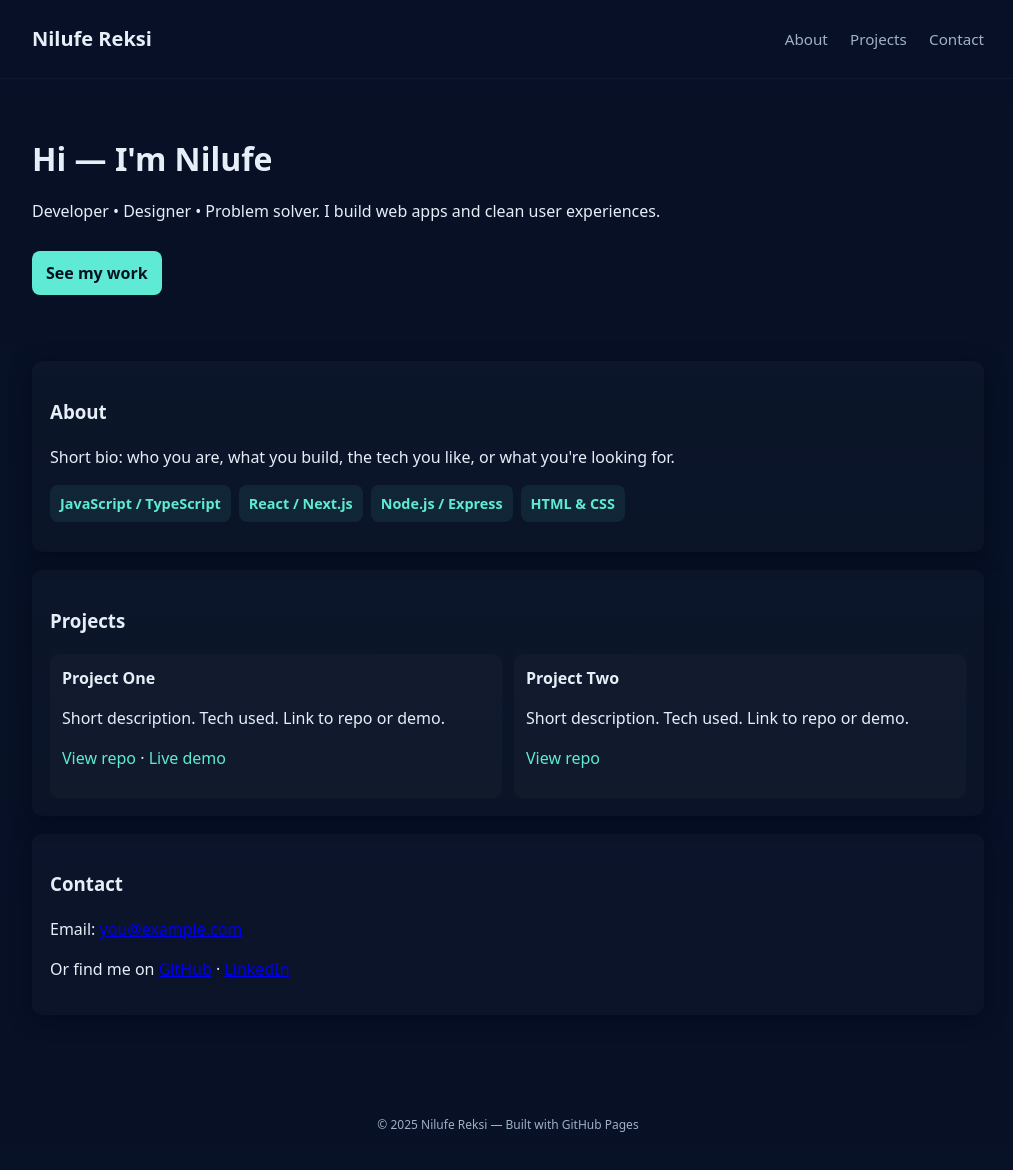
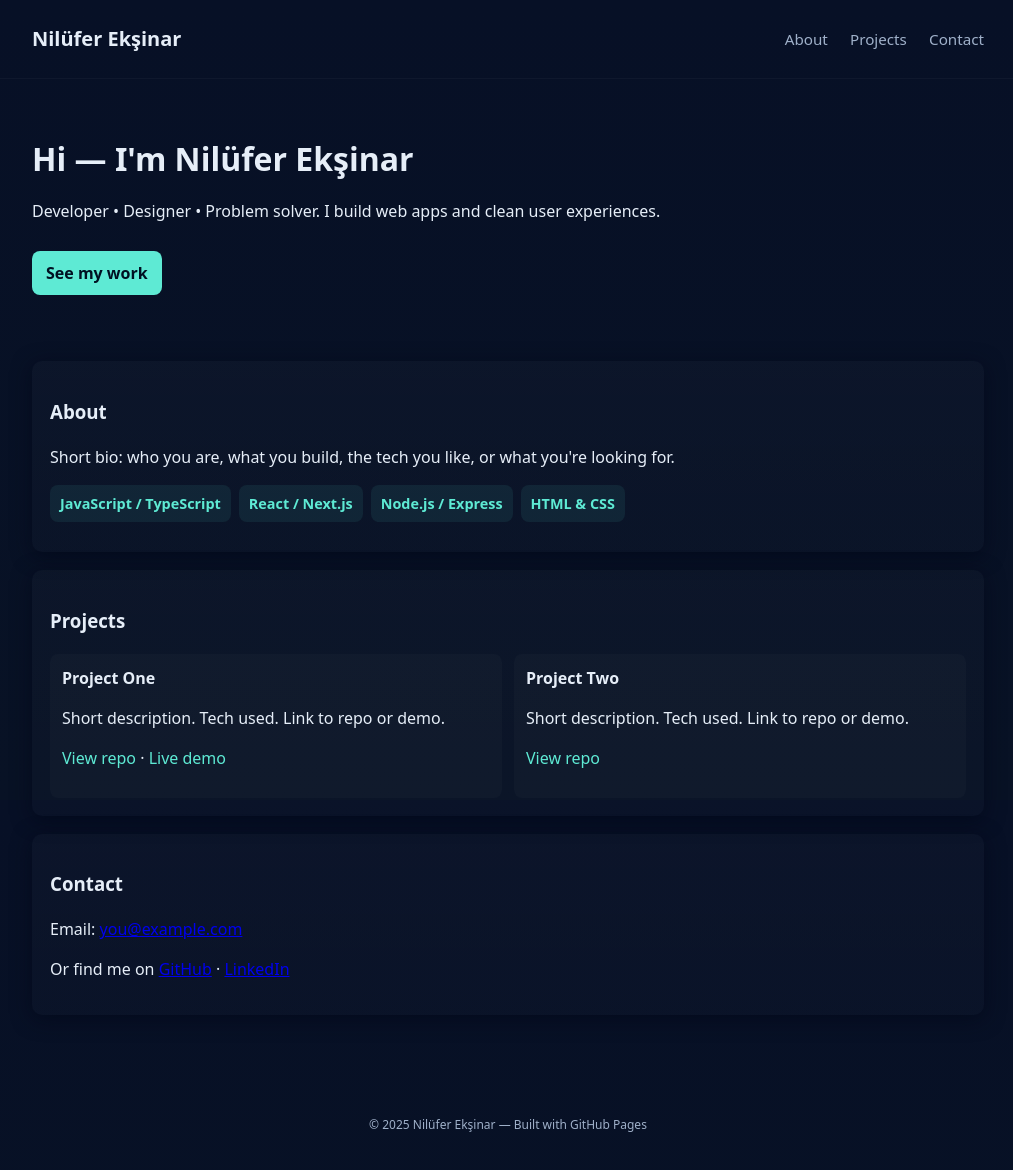
Before and after one commit to nilufereksi/nilufereksi.github.io, a plain HTML site: page index.html in a window 1280 px wide. Shown: the whole page, without its empty margins (132-1145 px from the left). Drawn offline with Linux system fonts and the light colour scheme.

Commit message:
Update index.html with new content

```diff
--- a/index.html
+++ b/index.html
@@ -3,15 +3,15 @@
 <head>
   <meta charset="utf-8" />
   <meta name="viewport" content="width=device-width,initial-scale=1" />
-  <title>Nilufe Reksi — Portfolio</title>
-  <meta name="description" content="Portfolio of Nilufe Reksi — projects, skills and contact." />
+  <title>Nilüfer Ekşinar — Portfolio</title>
+  <meta name="description" content="Portfolio of Nilüfer Ekşinar — projects, skills and contact." />
   <link rel="stylesheet" href="assets/css/styles.css" />
   <link rel="icon" href="assets/favicon.ico" />
 </head>
 <body>
   <header class="site-header">
     <div class="container">
-      <h1 class="logo">Nilufe Reksi</h1>
+      <h1 class="logo">Nilüfer Ekşinar</h1>
       <nav class="nav">
         <a href="#about">About</a>
         <a href="#projects">Projects</a>
@@ -22,7 +22,7 @@
 
   <main class="container">
     <section id="hero" class="hero">
-      <h2>Hi — I'm Nilufe</h2>
+      <h2>Hi — I'm Nilüfer Ekşinar</h2>
       <p>Developer • Designer • Problem solver. I build web apps and clean user experiences.</p>
       <p><a class="cta" href="#projects">See my work</a></p>
     </section>
@@ -64,7 +64,7 @@
 
   <footer class="site-footer">
     <div class="container">
-      <small>© <span id="year"></span> Nilufe Reksi — Built with GitHub Pages</small>
+      <small>© <span id="year"></span> Nilüfer Ekşinar — Built with GitHub Pages</small>
     </div>
   </footer>
 
```
